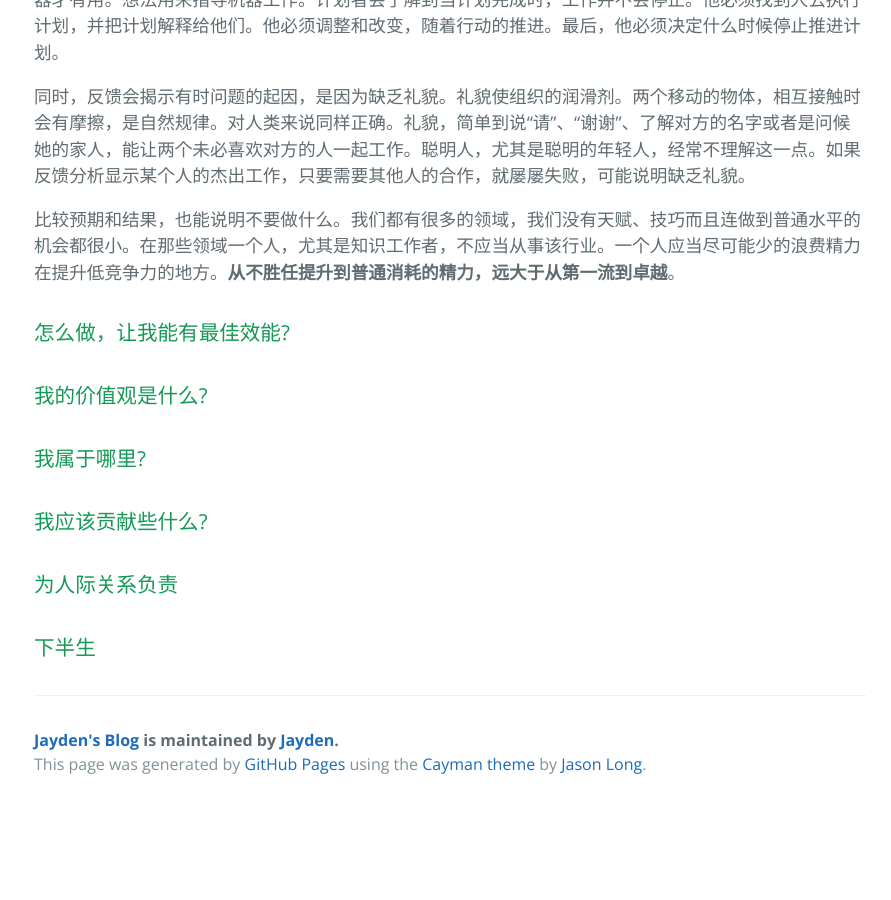
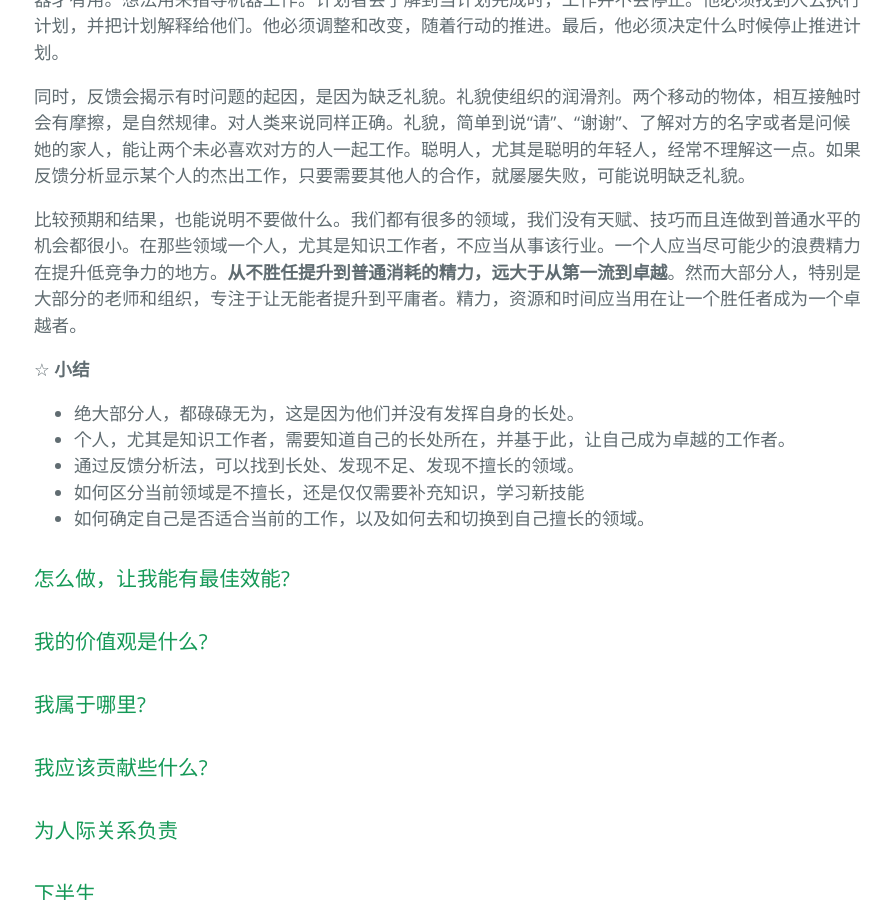
Before and after one commit to dreamhb/dreamhb.github.io, a Jekyll site: the page built from _posts/2021-04-19-Reading-Managing-Oneself.md, in a window 1280 px wide and 900 px high, scrolled down 1723 px. Shown: the whole window, without its empty margins (190-1081 px from the left). Built offline with Jekyll 4.4.1, drawn with Linux system fonts in a browser that asks for light colours; before the commit the page ends 2531 px from its top, so only the background shows below that.

Commit message:
增加第一段的小结

```diff
--- a/_posts/2021-04-19-Reading-Managing-Oneself.md
+++ b/_posts/2021-04-19-Reading-Managing-Oneself.md
@@ -38,7 +38,14 @@ categories: Translation
 
   同时，反馈会揭示有时问题的起因，是因为缺乏礼貌。礼貌使组织的润滑剂。两个移动的物体，相互接触时会有摩擦，是自然规律。对人类来说同样正确。礼貌，简单到说“请”、“谢谢”、了解对方的名字或者是问候她的家人，能让两个未必喜欢对方的人一起工作。聪明人，尤其是聪明的年轻人，经常不理解这一点。如果反馈分析显示某个人的杰出工作，只要需要其他人的合作，就屡屡失败，可能说明缺乏礼貌。
 
-  比较预期和结果，也能说明不要做什么。我们都有很多的领域，我们没有天赋、技巧而且连做到普通水平的机会都很小。在那些领域一个人，尤其是知识工作者，不应当从事该行业。一个人应当尽可能少的浪费精力在提升低竞争力的地方。**从不胜任提升到普通消耗的精力，远大于从第一流到卓越**。
+  比较预期和结果，也能说明不要做什么。我们都有很多的领域，我们没有天赋、技巧而且连做到普通水平的机会都很小。在那些领域一个人，尤其是知识工作者，不应当从事该行业。一个人应当尽可能少的浪费精力在提升低竞争力的地方。**从不胜任提升到普通消耗的精力，远大于从第一流到卓越**。然而大部分人，特别是大部分的老师和组织，专注于让无能者提升到平庸者。精力，资源和时间应当用在让一个胜任者成为一个卓越者。
+
+  ☆ **小结**
+  * 绝大部分人，都碌碌无为，这是因为他们并没有发挥自身的长处。
+  * 个人，尤其是知识工作者，需要知道自己的长处所在，并基于此，让自己成为卓越的工作者。
+  * 通过反馈分析法，可以找到长处、发现不足、发现不擅长的领域。
+  * 如何区分当前领域是不擅长，还是仅仅需要补充知识，学习新技能
+  * 如何确定自己是否适合当前的工作，以及如何去和切换到自己擅长的领域。
 
 
 ### 怎么做，让我能有最佳效能?
```
